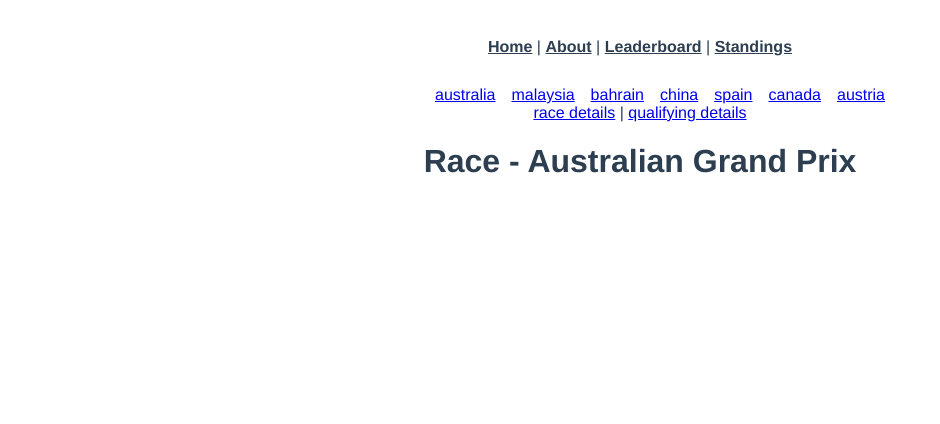
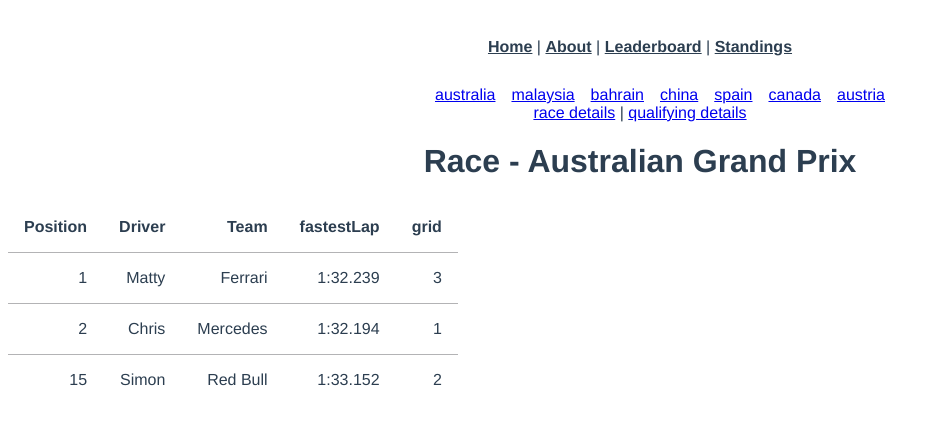
Before and after one commit to Piderman/f101, a Vue app: page /results/australia/race in a window 1280 px wide. Shown: the top 424 px of the page, without its empty margins (0-940 px from the left). Built offline with nearby package versions, Linux system fonts and the light colour scheme.

Commit message:
add: results table for race and qualifying

```diff
--- /dev/null
+++ b/src/components/WeekendResultsTable.vue
@@ -0,0 +1,79 @@
+<template>
+<div>
+  <table>
+    <tr>
+      <th>Position</th>
+      <th>Driver</th>
+      <th>Team</th>
+
+      <th v-for="value in fields"
+        :key="`heading_${value}`"
+      >{{value}}</th>
+
+    </tr>
+    <tr v-for="driver in results"
+      :key="driver.id"
+    >
+      <td>{{driver.position}}</td>
+      <td class="text">{{driver.name}}</td>
+      <td>{{driver.team}}</td>
+
+      <td v-for="value in fields"
+        :key="`${driver.id}_${value}`"
+      >{{driver[value]}}</td>
+    </tr>
+  </table>
+</div>
+</template>
+
+<script>
+import teams from "@/data/season-1/teams.js";
+
+import { compact, find, pick, orderBy } from "lodash";
+
+export default {
+  props: ["values", "fields"],
+  data() {
+    return {
+      selectedColumn: "",
+      order: "desc"
+    };
+  },
+
+  computed: {
+    weekend() {
+      return this.$parent.weekend;
+    },
+    results() {
+      const driverStatsForWeekend = this.$store.state.Drivers.allDrivers.map(driver => {
+        const results = find(driver[this.values], { raceId: this.weekend.id });
+
+        if (results) {
+          const valuesToDisplay = pick(results, this.fields, ['position']);
+
+          return Object.assign(valuesToDisplay, {
+            name: driver.name,
+            team: find(teams, {teamId: results.teamId}).name
+          })
+        }
+      });
+
+      return orderBy(compact(driverStatsForWeekend), 'position');
+    }
+  }
+};
+</script>
+
+<style>
+  table {
+    border-collapse: collapse;
+  }
+  th, td {
+    text-align: right;
+    padding: 1em;
+  }
+
+  td{
+    border-top: 1px solid #b3b3b5;
+  }
+</style>
--- a/src/data/season-1/teams.js
+++ b/src/data/season-1/teams.js
@@ -1,57 +1,57 @@
 export default [
   {
     teamId: 1,
-    teamName: "Mercedes",
+    name: "Mercedes",
     tier: 1
   },
   {
     teamId: 2,
-    teamName: "Red Bull",
+    name: "Red Bull",
     tier: 1
   },
   {
     teamId: 3,
-    teamName: "Ferrari",
+    name: "Ferrari",
     tier: 1
   },
   {
     teamId: 4,
-    teamName: "Williams",
+    name: "Williams",
     tier: 2
   },
   {
     teamId: 5,
-    teamName: "McLaren",
+    name: "McLaren",
     tier: 2
   },
   {
     teamId: 6,
-    teamName: "Force India",
+    name: "Force India",
     tier: 2
   },
   {
     teamId: 7,
-    teamName: "Toro Rosso",
+    name: "Toro Rosso",
     tier: 3
   },
   {
     teamId: 8,
-    teamName: "Lotus",
+    name: "Lotus",
     tier: 3
   },
   {
     teamId: 9,
-    teamName: "Sauber",
+    name: "Sauber",
     tier: 3
   },
   {
     teamId: 10,
-    teamName: "Marussia",
+    name: "Marussia",
     tier: 4
   },
   {
     teamId: 11,
-    teamName: "Caterham",
+    name: "Caterham",
     tier: 4
   }
 ];
--- a/src/models/DriverModel.js
+++ b/src/models/DriverModel.js
@@ -21,6 +21,9 @@
     this.name = data.driverName;
     this.type = data.driverType;
 
+    this.raceResults = data.races;
+    this.qualifyingResults = data.qualifying;
+
     this.points = data.races.map(race => {
       return pointsLUT[race.position] || 0;
     });
--- a/src/router.js
+++ b/src/router.js
@@ -31,10 +31,10 @@
     {
       path: "/results/:weekend",
       component: () =>
-      import(/* webpackChunkName: "results" */ "./views/results/index.vue"),
+        import(/* webpackChunkName: "results" */ "./views/results/index.vue"),
       children: [
         {
-          path: '',
+          path: "",
           name: "overview",
           component: () =>
             import(/* webpackChunkName: "results" */ "./views/results/overview.vue")
--- a/src/views/results/index.vue
+++ b/src/views/results/index.vue
@@ -17,7 +17,7 @@
 import ResultsTable from "@/components/WeekendResultsTable.vue";
 import weekends from "@/data/season-1/race-weekends";
 
-import {find} from 'lodash'
+import { find } from "lodash";
 
 export default {
   components: { WeekendNav, ResultsTable },
--- a/src/views/results/overview.vue
+++ b/src/views/results/overview.vue
@@ -2,6 +2,7 @@
 <div>
   <h1>{{weekend.name}}</h1>
   <p>Conditions: {{conditions}}</p>
+
 </div>
 </template>
 
--- a/src/views/results/qualifying.vue
+++ b/src/views/results/qualifying.vue
@@ -1,13 +1,23 @@
 <template>
-  <h1>Quali - {{weekend.name}}</h1>
+  <div>
+    <h1>Qual - {{weekend.name}}</h1>
+
+    <ResultsTable values="qualifyingResults" :fields="['time']"/>
+
+  </div>
 </template>
 
 <script>
+import ResultsTable from "@/components/WeekendResultsTable.vue";
+
 export default {
   computed: {
     weekend() {
       return this.$parent.weekend;
-    },
+    }
+  },
+  components: {
+    ResultsTable
   }
 };
 </script>
--- a/src/views/results/race.vue
+++ b/src/views/results/race.vue
@@ -1,13 +1,23 @@
 <template>
-  <h1>Race - {{weekend.name}}</h1>
+  <div>
+    <h1>Race - {{weekend.name}}</h1>
+
+    <ResultsTable values="raceResults" :fields="['fastestLap', 'grid']"/>
+
+  </div>
 </template>
 
 <script>
+import ResultsTable from "@/components/WeekendResultsTable.vue";
+
 export default {
   computed: {
     weekend() {
       return this.$parent.weekend;
-    },
+    }
+  },
+  components: {
+    ResultsTable
   }
 };
 </script>
```
